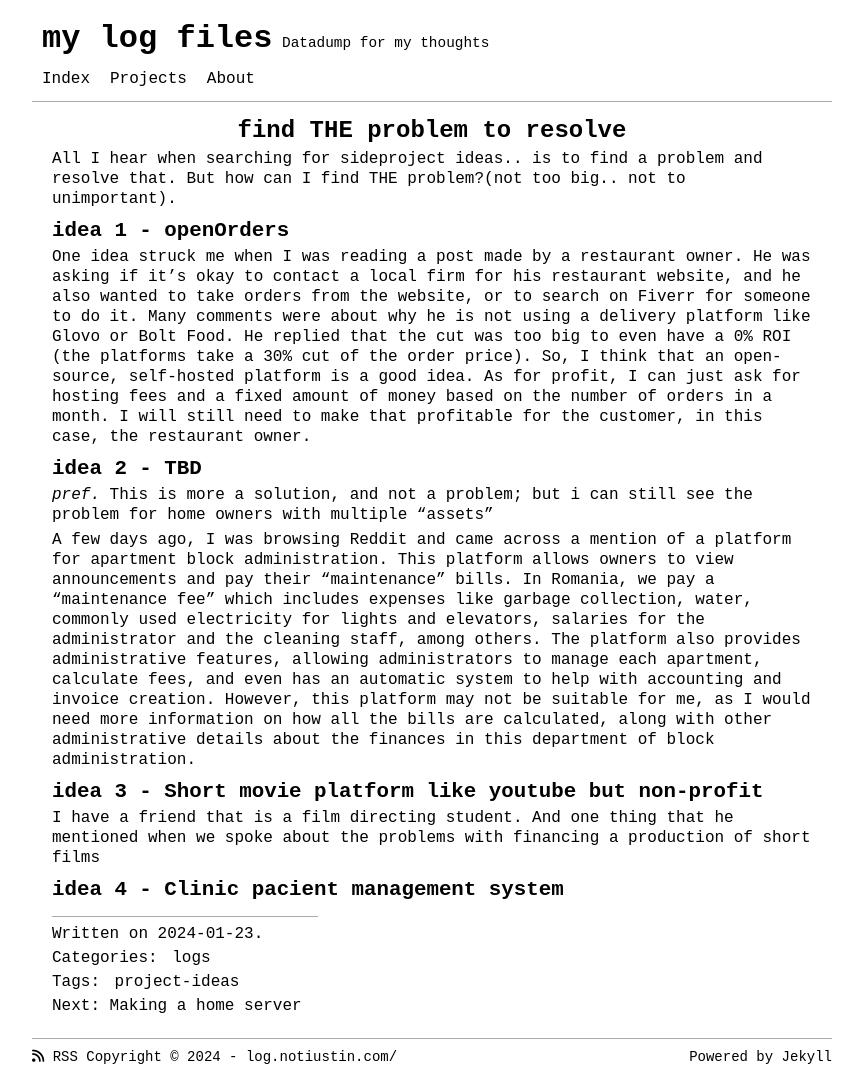
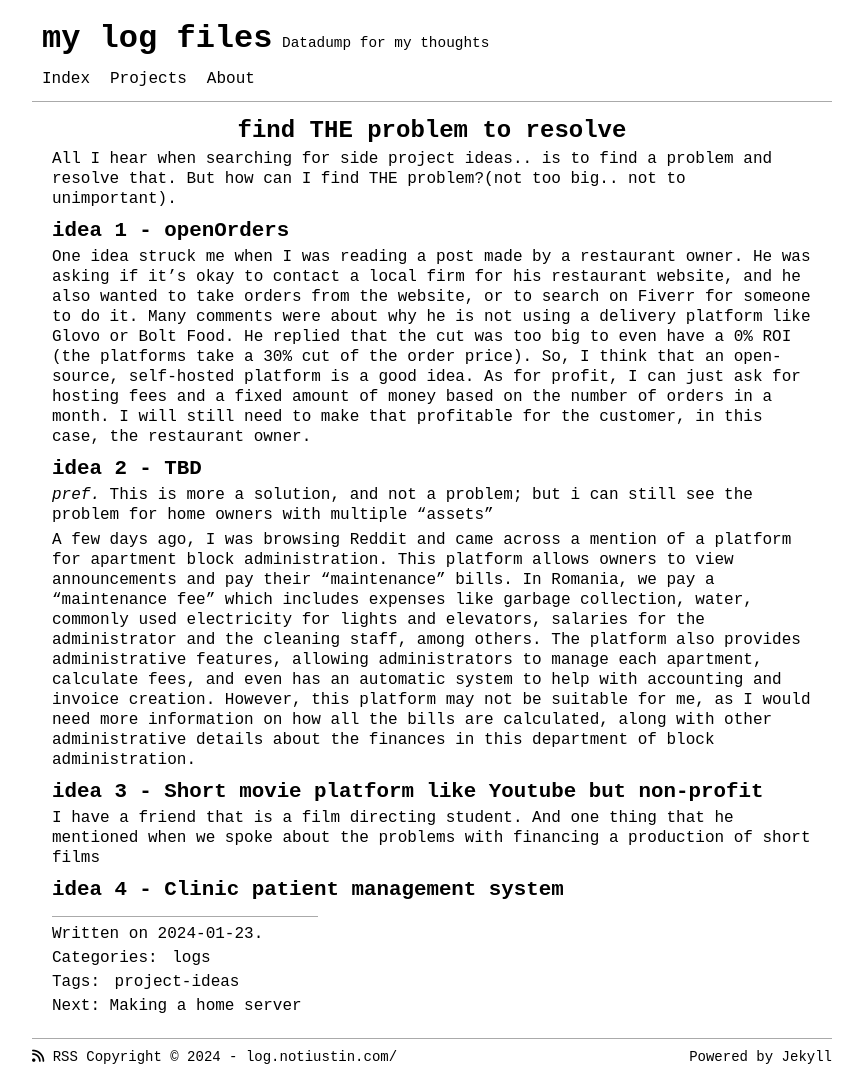
Before and after one commit to UnD37970UnD/-blog, a Jekyll site: the page built from _posts/logs/2024-01-12-find_THE_problem_to_resolve.markdown, in a window 1280 px wide. Shown: the whole page, without its empty margins (208-1071 px from the left). Built offline with Jekyll 4.4.1, drawn with Linux system fonts in a browser that asks for light colours; nearby versions of some CDN libraries.

Commit message:
spellcheck

```diff
--- a/_posts/logs/2024-01-12-find_THE_problem_to_resolve.markdown
+++ b/_posts/logs/2024-01-12-find_THE_problem_to_resolve.markdown
@@ -6,7 +6,7 @@ categories: [logs]
 tags: [project-ideas]
 ---
 
-All I hear when searching for sideproject ideas.. is to find a problem and resolve that. But how can I find THE problem?(not too big.. not to unimportant).
+All I hear when searching for side project ideas.. is to find a problem and resolve that. But how can I find THE problem?(not too big.. not to unimportant).
 
 ## idea 1 - openOrders
 
@@ -19,8 +19,8 @@ One idea struck me when I was reading a post made by a restaurant owner. He was
 A few days ago, I was browsing Reddit and came across a mention of a platform for apartment block administration. This platform allows owners to view announcements and pay their “maintenance” bills. In Romania, we pay a “maintenance fee” which includes expenses like garbage collection, water, commonly used electricity for lights and elevators, salaries for the administrator and the cleaning staff, among others. The platform also provides administrative features, allowing administrators to manage each apartment, calculate fees, and even has an automatic system to help with accounting and invoice creation.
 However, this platform may not be suitable for me, as I would need more information on how all the bills are calculated, along with other administrative details about the finances in this department of block administration.
 
-## idea 3 - Short movie platform like youtube but non-profit
+## idea 3 - Short movie platform like Youtube but non-profit
 
 I have a friend that is a film directing student. And one thing that he mentioned when we spoke about the problems with financing a production of short films
 
-## idea 4 - Clinic pacient management system
+## idea 4 - Clinic patient management system
--- a/_posts/logs/2024-07-01-how_to_manage_a_business.markdown
+++ b/_posts/logs/2024-07-01-how_to_manage_a_business.markdown
@@ -13,4 +13,4 @@ My journey as a web developer, or more accurately, a WordPress designer, has rai
 1. Why Do We Need to Be So Pushy? - Why do we always seem to be begging for work? It feels like the main goal is to secure jobs just for the sake of making money. Is there a better way to approach this? Shouldn't our focus be on providing value and building relationships rather than just closing deals?
 2. Why Do We Need to Be Excited About Everything? - Why is there an expectation to be constantly enthusiastic and dive headfirst into every task? It's exhausting to maintain that level of energy all the time. Is genuine passion being replaced by forced excitement, and is this sustainable in the long run?
 3. Is a Good Team Really Possible? - A good team is supposed to be built on mutual respect and care for one another. But what happens when someone doesn't do their job? Do we address the issue directly with the person involved, or do we talk behind their back? Should we go to our boss, and what if the boss is friends with the person in question? Are we truly a good team if we focus solely on performance, or should we be empathetic and try to understand the reasons behind someone's lack of performance?
-4. The "WTF?!" Moments - Not knowing all types of people has led to some "WTF?!" moments for me. For instance, I've been asked questions that weren't related to work but were within my field of expertise. These questions seemed to be thrown out just for the sake of conversation, not because they needed real answers. How do we navigate these situations effectively? Or is it necessary to answare them?
+4. The "WTF?!" Moments - Not knowing all types of people has led to some "WTF?!" moments for me. For instance, I've been asked questions that weren't related to work but were within my field of expertise. These questions seemed to be thrown out just for the sake of conversation, not because they needed real answers. How do we navigate these situations effectively? Or is it necessary to answer them?
```
